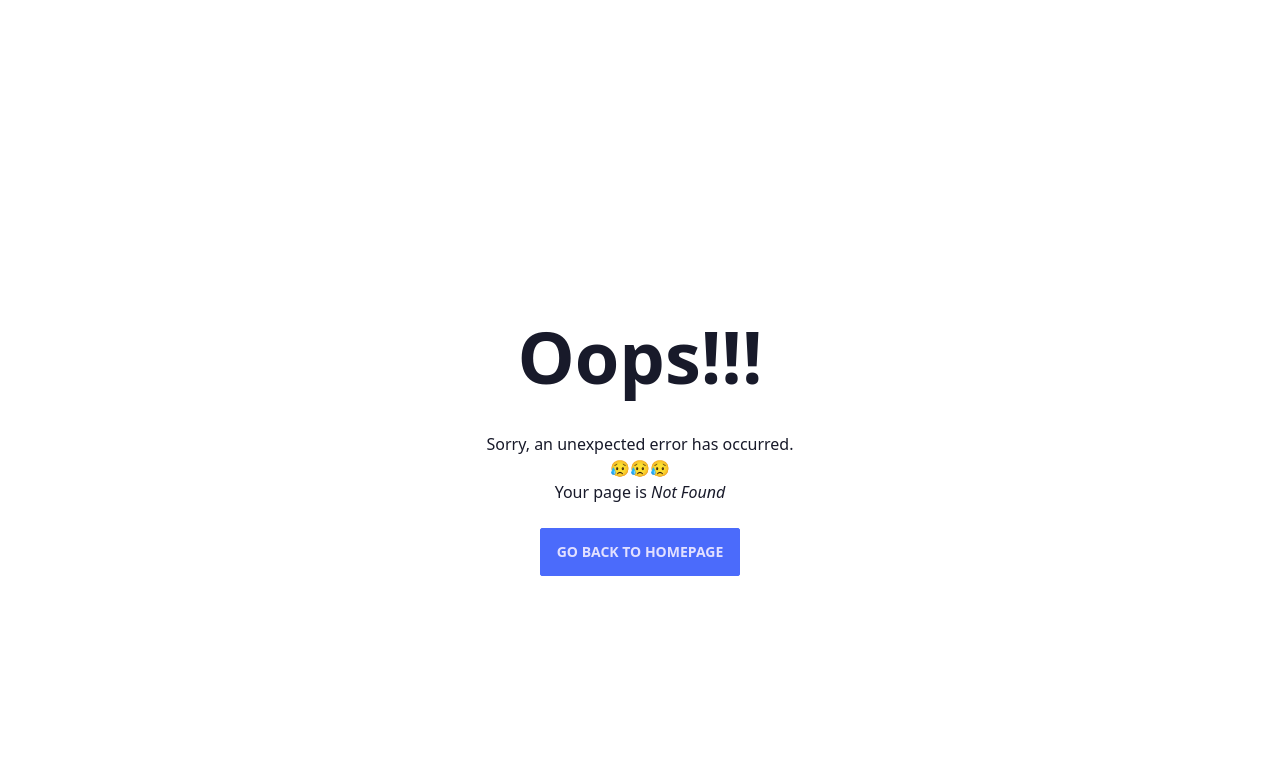
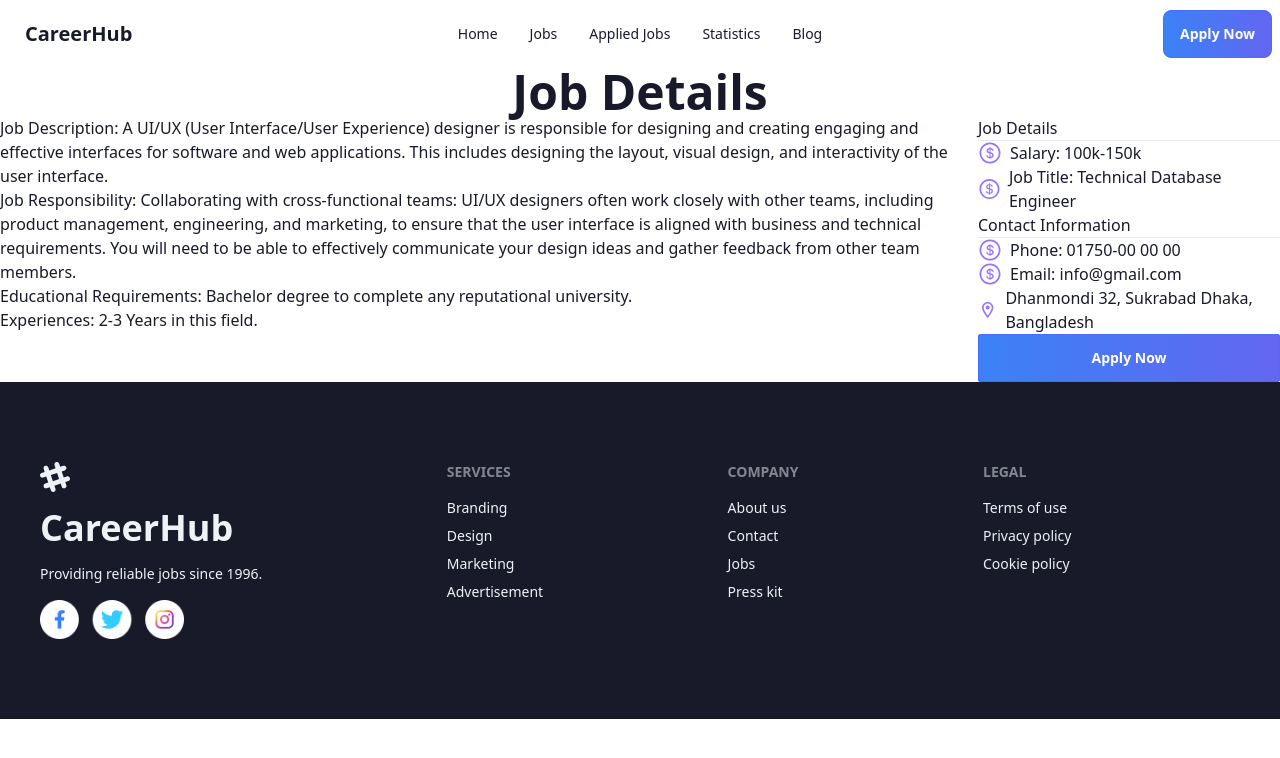
Before and after one commit to Rezwan66/react-career-hub, a React (Vite) app: page /job/1 in a window 1280 px wide. Before the commit this address had no page. Shown: the top 758 px of the page. Built offline with nearby package versions, Linux system fonts and the light colour scheme.

Commit message:
loaded and displayed  job details

```diff
--- a/src/components/FeaturedJobs/FeaturedJobs.jsx
+++ b/src/components/FeaturedJobs/FeaturedJobs.jsx
@@ -13,7 +13,7 @@ const FeaturedJobs = () => {
   console.log(jobs);
   return (
     <div>
-      <div>
+      <div className="mb-8">
         <h2 className="text-5xl text-center font-semibold">
           Featured Jobs: {jobs.length}
         </h2>
--- a/src/components/Footer/Footer.jsx
+++ b/src/components/Footer/Footer.jsx
@@ -1,3 +1,5 @@
+import socialImage from '../../assets/icons/social.png';
+
 const Footer = () => {
   return (
     <footer className=" px-10 py-20 bg-neutral text-neutral-content">
@@ -19,7 +21,7 @@ const Footer = () => {
           </span>
           <p>Providing reliable jobs since 1996.</p>
           <div>
-            <img src="src/assets/icons/social.png" className="w-36" alt="" />
+            <img src={socialImage} className="w-36" alt="" />
           </div>
         </aside>
         <nav>
--- a/src/components/Job/Job.jsx
+++ b/src/components/Job/Job.jsx
@@ -1,6 +1,7 @@
 import PropTypes from 'prop-types';
 import { MdOutlineLocationOn } from 'react-icons/md';
 import { AiOutlineDollar } from 'react-icons/ai';
+import { Link } from 'react-router-dom';
 
 const Job = ({ job }) => {
   const {
@@ -14,7 +15,7 @@ const Job = ({ job }) => {
     salary,
   } = job;
   return (
-    <div className="card card-compact bg-base-100 shadow-xl">
+    <div className="card card-compact bg-base-100 shadow-xl p-10">
       <figure>
         <img src={logo} alt="Company Logo" />
       </figure>
@@ -40,9 +41,11 @@ const Job = ({ job }) => {
           </h2>
         </div>
         <div className="card-actions justify-start">
-          <button className="btn btn-primary capitalize bg-gradient-to-r from-blue-500 to-indigo-500 text-white">
-            View Details
-          </button>
+          <Link to={`/job/${id}`}>
+            <button className="btn btn-primary capitalize bg-gradient-to-r from-blue-500 to-indigo-500 text-white">
+              View Details
+            </button>
+          </Link>
         </div>
       </div>
     </div>
--- /dev/null
+++ b/src/components/JobDetails/JobDetails.jsx
@@ -0,0 +1,70 @@
+import { Link, useLoaderData, useParams } from 'react-router-dom';
+import { AiOutlineDollar } from 'react-icons/ai';
+import { MdOutlineLocationOn } from 'react-icons/md';
+
+const JobDetails = () => {
+  const jobs = useLoaderData();
+  const { id } = useParams();
+  const idInt = parseInt(id);
+  const job = jobs.find(job => job.id === idInt);
+  const {
+    contact_information,
+    job_title,
+    company_name,
+    remote_or_onsite,
+    location,
+    job_type,
+    salary,
+    educational_requirements,
+    experiences,
+    job_description,
+    job_responsibility,
+  } = job;
+  // console.log(job);
+  return (
+    <div>
+      <h2 className="text-center text-5xl font-bold">Job Details</h2>
+      <div className="grid gap-6 md:grid-cols-4">
+        <div className="md:col-span-3">
+          <p>Job Description: {job_description}</p>
+          <p>Job Responsibility: {job_responsibility}</p>
+          <p>Educational Requirements: {educational_requirements}</p>
+          <p>Experiences: {experiences}</p>
+        </div>
+        <div>
+          <h3>Job Details</h3>
+          <hr />
+          <h2 className="flex items-center">
+            <AiOutlineDollar className="text-2xl mr-2 text-[#9873FF]"></AiOutlineDollar>
+            Salary: {salary}
+          </h2>
+          <h2 className="flex items-center">
+            <AiOutlineDollar className="text-2xl mr-2 text-[#9873FF]"></AiOutlineDollar>
+            Job Title: {job_title}
+          </h2>
+          <h3>Contact Information</h3>
+          <hr />
+          <h2 className="flex items-center">
+            <AiOutlineDollar className="text-2xl mr-2 text-[#9873FF]"></AiOutlineDollar>
+            Phone: {contact_information.phone}
+          </h2>
+          <h2 className="flex items-center">
+            <AiOutlineDollar className="text-2xl mr-2 text-[#9873FF]"></AiOutlineDollar>
+            Email: {contact_information.email}
+          </h2>
+          <h2 className="flex items-center">
+            <MdOutlineLocationOn className="text-2xl mr-2 text-[#9873FF]"></MdOutlineLocationOn>
+            {contact_information.address}
+          </h2>
+          <Link>
+            <button className="btn btn-primary w-full capitalize bg-gradient-to-r from-blue-500 to-indigo-500 text-white">
+              Apply Now
+            </button>
+          </Link>
+        </div>
+      </div>
+    </div>
+  );
+};
+
+export default JobDetails;
--- a/src/main.jsx
+++ b/src/main.jsx
@@ -6,6 +6,7 @@ import Root from './components/Root/Root';
 import Home from './components/Home/Home';
 import AppliedJobs from './components/AppliedJobs/AppliedJobs';
 import ErrorPage from './components/ErrorPage/ErrorPage';
+import JobDetails from './components/JobDetails/JobDetails';
 
 const router = createBrowserRouter([
   {
@@ -21,6 +22,11 @@ const router = createBrowserRouter([
         path: '/applied',
         element: <AppliedJobs></AppliedJobs>,
       },
+      {
+        path: '/job/:id',
+        element: <JobDetails></JobDetails>,
+        loader: () => fetch('../jobs.json'), //do not load all data like this, load only what you need
+      },
     ],
   },
 ]);
```
